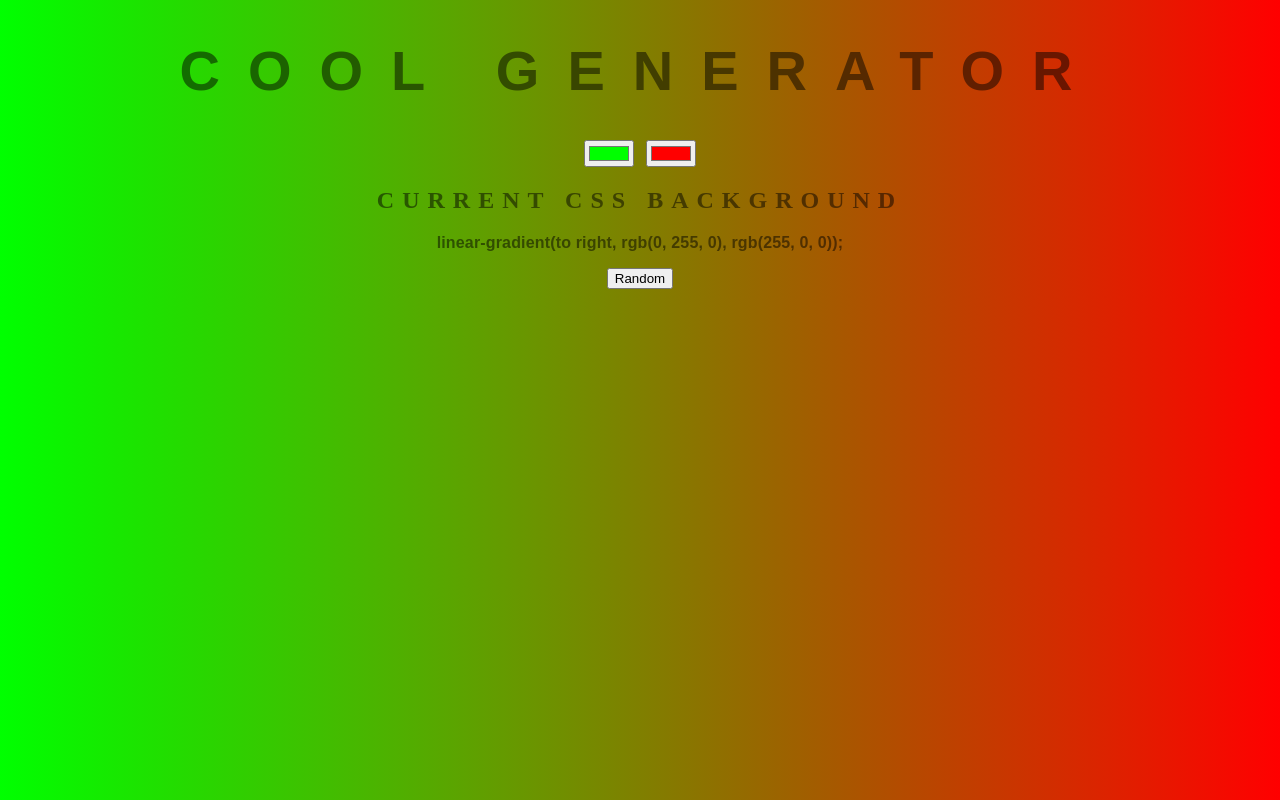
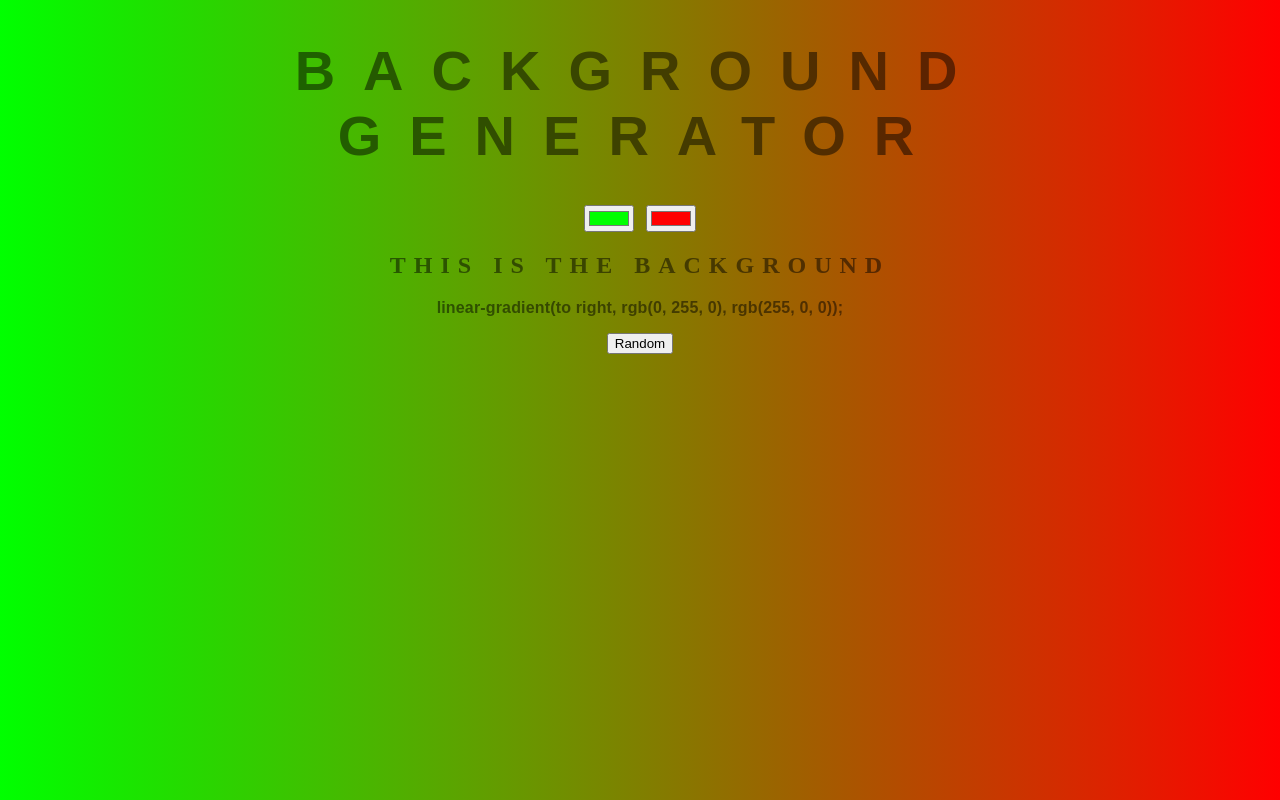
Before and after one commit to PrimeJimmy/background-generator, a plain HTML site: page index.html in a window 1280 px wide. Drawn offline with Linux system fonts and the light colour scheme.

Commit message:
changing text

```diff
--- a/index.html
+++ b/index.html
@@ -5,11 +5,11 @@
 	<link rel="stylesheet" type="text/css" href="style.css">
 </head>
 <body id="gradient">
-	<h1>Cool Generator</h1>
+	<h1>Background Generator</h1>
 	<input class="color1" type="color" name="color1" value="#00ff00">
 	<input class="color2" type="color" name="color2" value="#ff0000">
 
-	<h2>Current CSS Background</h2>
+	<h2>This is the background</h2>
 	<h3></h3>
 
 	<button id='random'>Random</button>
```
